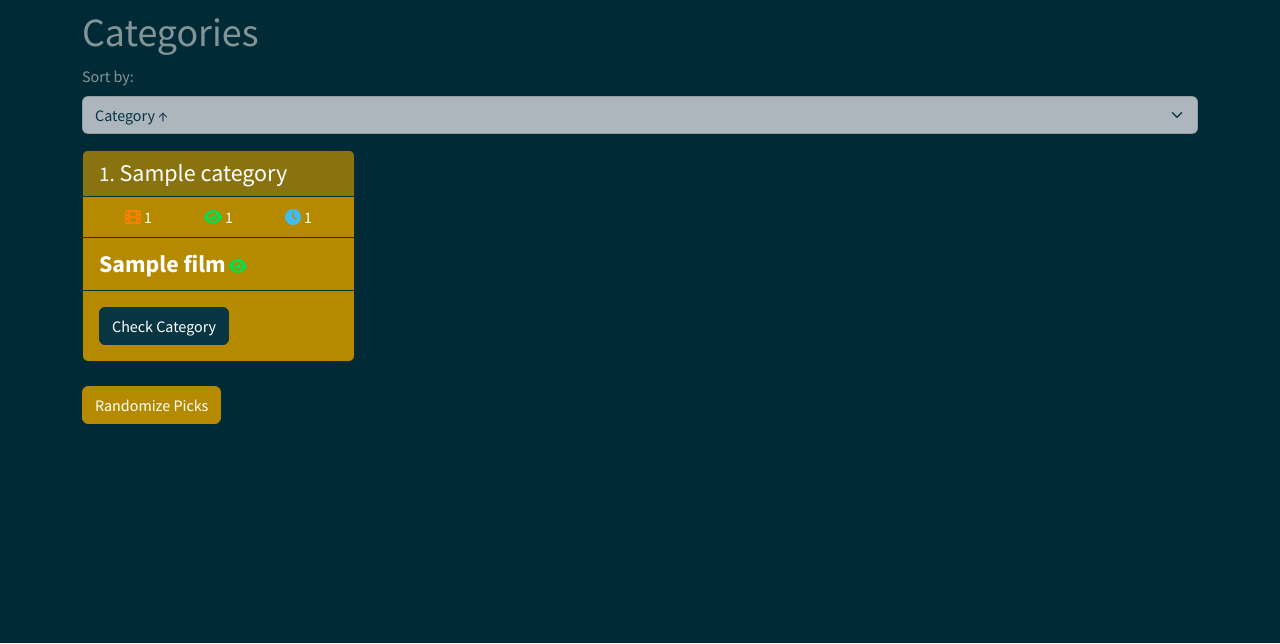
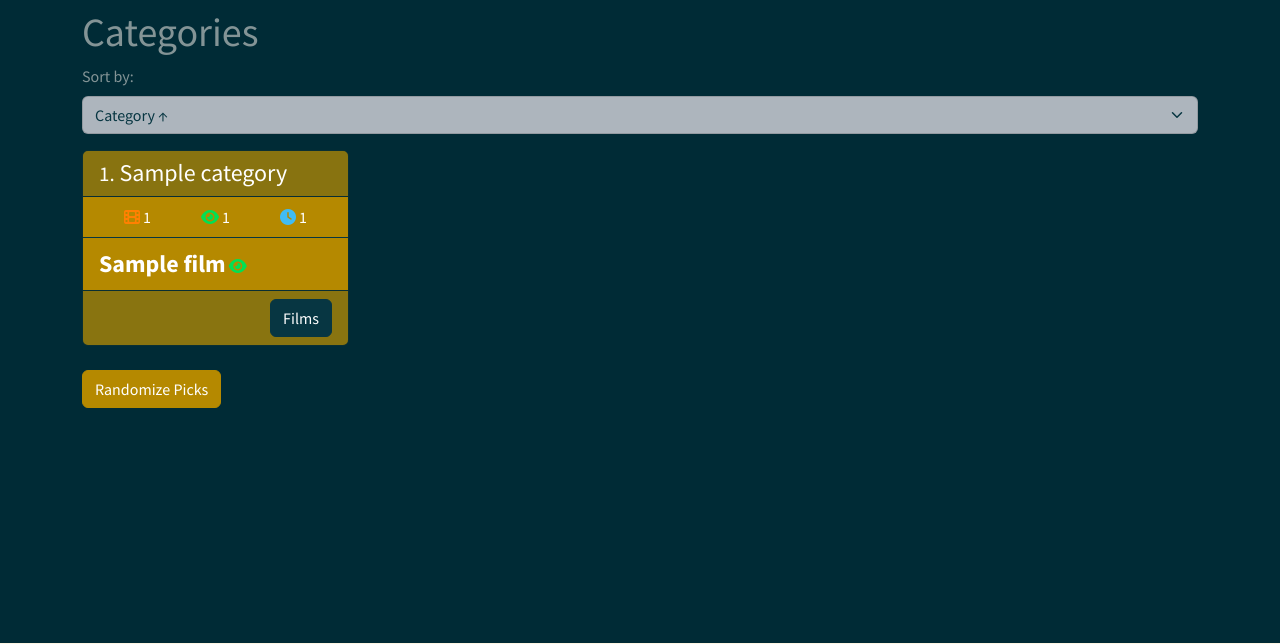
Before and after one commit to marcomartinscastanho/criterion-challenge, a Django app: template templates/categories.html in a window 1280 px wide. Shown: the part 56-700 px from the top of the page. Run offline with Django 5.2, Linux system fonts and the light colour scheme; the template is opened without the code that fills it: most values are stand-ins (such as "Sample title", 1, 10 or a date in 2020); data that the repository does not hold is empty; some libraries are stand-ins or nearby versions.

Commit message:
re-style cards

```diff
--- a/templates/categories.html
+++ b/templates/categories.html
@@ -26,15 +26,15 @@
               {% if request.GET.sort == "-watchlist_count" %}selected{% endif %}>Watchlist ↓</option>
     </select>
   </form>
-  <div class="row row-cols-1 row-cols-md-4 g-2 mb-4">
+  <div class="row row-cols-1 row-cols-md-4 g-3 mb-4">
     {% for category in categories %}
       <div class="col">
-        <div class="card text-white {% if category.pick.watched %}bg-primary{% endif %} {% if category.pick.locked %}border-primary{% endif %}">
+        <div class="card h-100 text-white {% if category.pick.watched %}bg-primary{% endif %} {% if category.pick.locked %}border-primary{% endif %}">
           <h4 class="card-header">
             <small>{{ category.number }}.</small> {{ category.title }}
             {% if category.pick.locked %}<span title="locked"><i class="fa-solid fa-lock" title="locked"></i></span>{% endif %}
           </h4>
-          <ul class="list-group list-group-flush">
+          <ul class="card-body p-0 list-group list-group-flush">
             <li class="list-group-item">
               <div class="d-flex justify-content-around">
                 <div class="center" title="films">
@@ -49,7 +49,7 @@
               </div>
             </li>
             {% if category.pick %}
-              <li class="list-group-item">
+              <li class=" list-group-item">
                 <strong class="fs-4">{{ category.pick.film }}</strong>
                 {% if category.pick.watched %}
                   <i class="fa-solid fa-eye" style="color: #01E053;" title="watched"></i>
@@ -64,13 +64,13 @@
               </li>
             {% endif %}
           </ul>
-          <div class="card-body">
+          <div class="card-footer text-end">
             <a href="{% url 'category_detail' category.id %}"
-               class="btn {% if category.pick.watched %}btn-dark{% else %}btn-primary{% endif %}">Check Category</a>
+               class="btn {% if category.pick.watched %}btn-dark{% else %}btn-primary{% endif %}">Films</a>
           </div>
         </div>
       </div>
     {% endfor %}
   </div>
-  <a href="{% url 'complete_picks' %}" class="btn btn-primary">Randomize Picks</a>
+  <a href="{% url 'complete_picks' %}" class="btn btn-primary mb-3">Randomize Picks</a>
 {% endblock content %}
```
